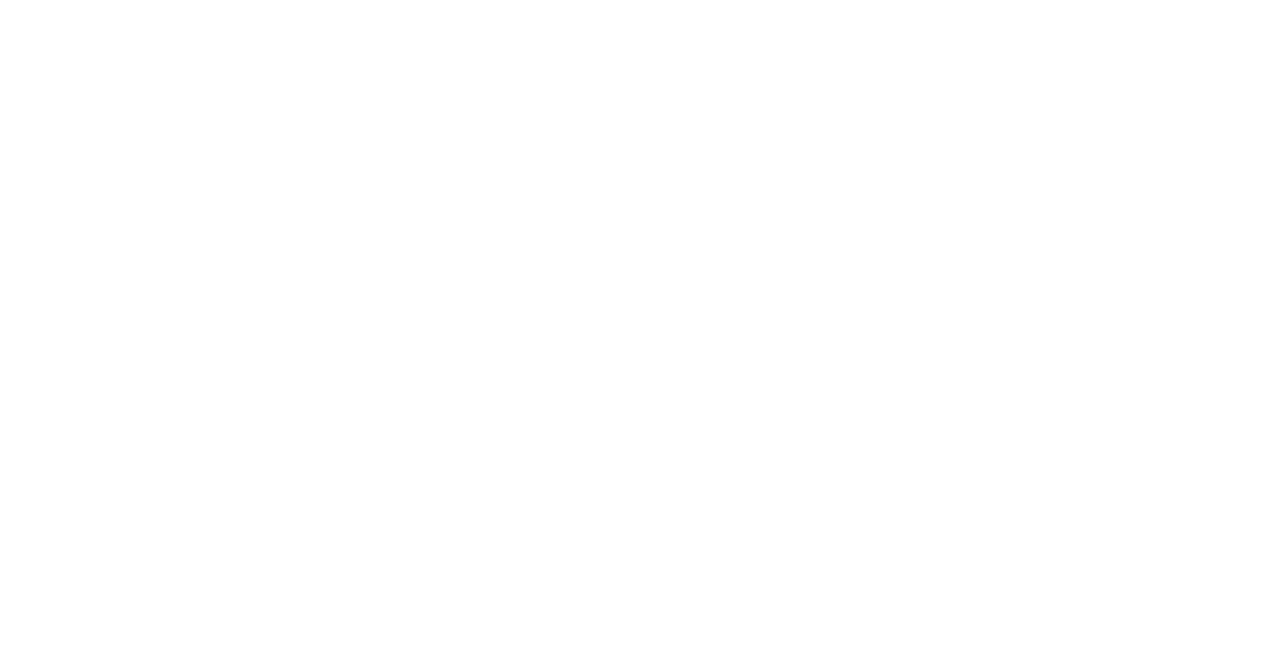
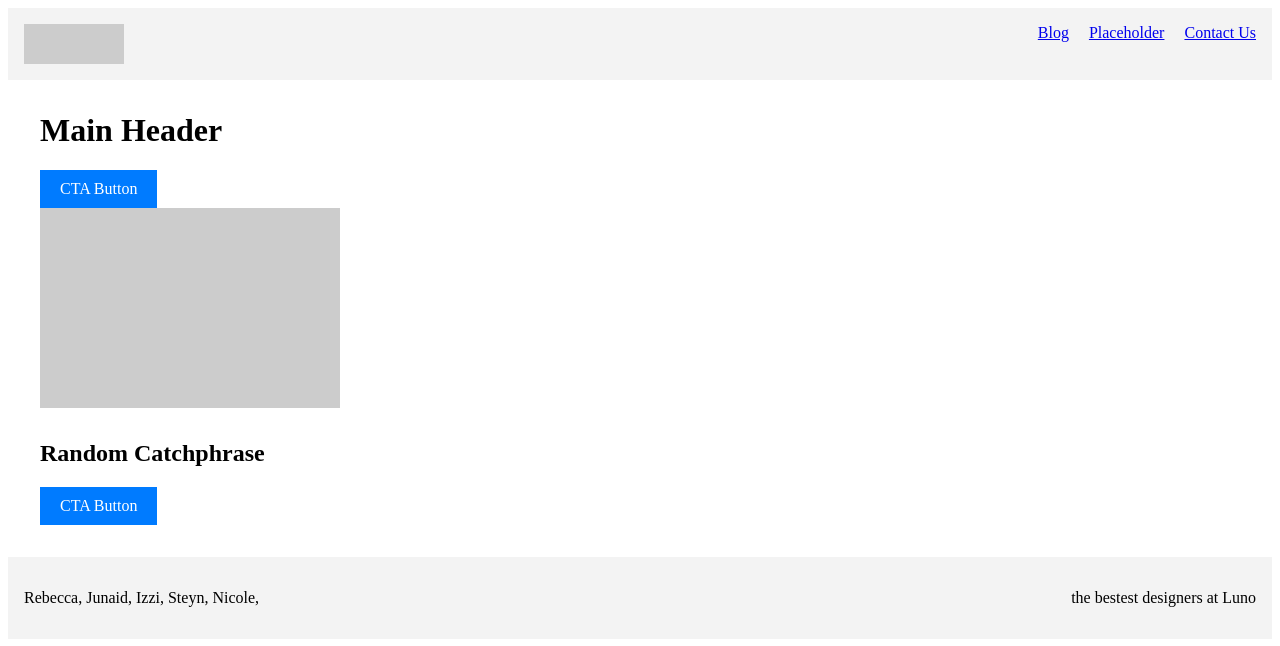
Before and after one commit to izzi-ink/pandas, a plain HTML site: page index.html in a window 1280 px wide. Drawn offline with Linux system fonts and the light colour scheme.

Commit message:
From ChatGPT

```diff
--- a/index.html
+++ b/index.html
@@ -2,11 +2,69 @@
 <html lang="en">
 <head>
     <meta charset="UTF-8">
-    <meta http-equiv="X-UA-Compatible" content="IE=edge">
     <meta name="viewport" content="width=device-width, initial-scale=1.0">
-    <title>Document</title>
+    <title>Sample Responsive Website</title>
+    <style>
+        header, footer {
+            display: flex;
+            justify-content: space-between;
+            padding: 1rem;
+            background-color: #F3F3F3;
+            flex-wrap: wrap;
+        }
+        header nav a {
+            margin-left: 1rem;
+        }
+        .logo-placeholder {
+            width: 100px;
+            height: 40px;
+            background-color: #ccc;
+        }
+        .body-section {
+            margin: 2rem;
+        }
+        .cta-button {
+            display: inline-block;
+            padding: 10px 20px;
+            background-color: #007BFF;
+            color: #fff;
+            text-decoration: none;
+        }
+        @media (max-width: 767px) {
+            header nav {
+                order: -1;
+                width: 100%;
+                text-align: center;
+            }
+            header nav a {
+                display: inline-block;
+                margin-left: 0;
+                margin-right: 1rem;
+            }
+        }
+    </style>
 </head>
 <body>
-
+    <header>
+        <div class="logo-placeholder"></div>
+        <nav>
+            <a href="#blog">Blog</a>
+            <a href="#placeholder">Placeholder</a>
+            <a href="#contact-us">Contact Us</a>
+        </nav>
+    </header>
+    <div class="body-section">
+        <h1>Main Header</h1>
+        <a href="#" class="cta-button">CTA Button</a>
+        <div class="image-placeholder" style="width:300px;height:200px;background-color:#ccc;"></div>
+    </div>
+    <div class="body-section">
+        <h2>Random Catchphrase</h2>
+        <a href="#" class="cta-button">CTA Button</a>
+    </div>
+    <footer>
+        <p>Rebecca, Junaid, Izzi, Steyn, Nicole,</p>
+        <p>the bestest designers at Luno</p>
+    </footer>
 </body>
 </html>
```
